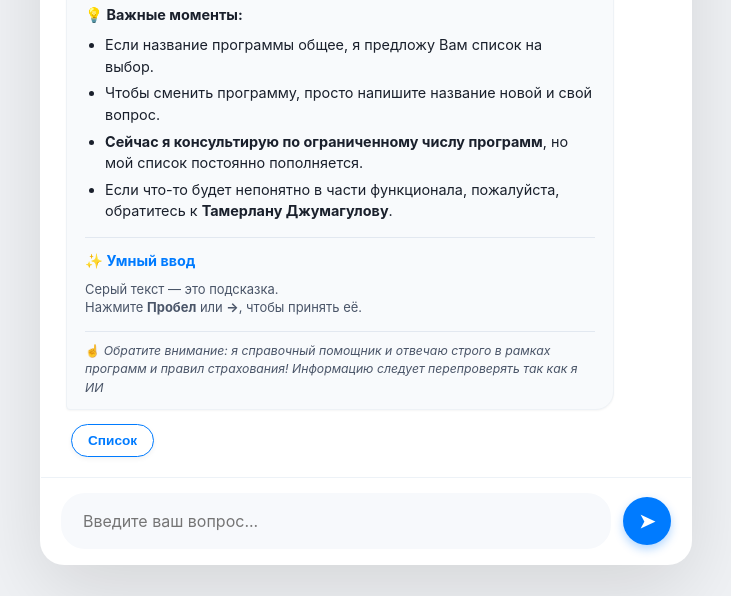
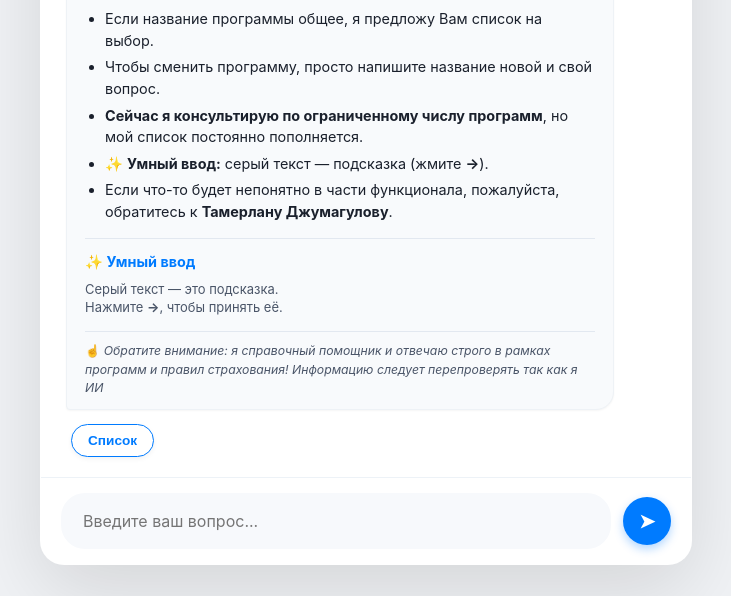
Before and after one commit to Tamerlan12345/dmbpv1, a plain HTML site: page index.html in a window 1280 px wide. Shown: the part 204-800 px from the top of the page, without its empty margins (274-1005 px from the left). Drawn offline with Linux system fonts and the light colour scheme.

Commit message:
Update index.html

```diff
--- a/index.html
+++ b/index.html
@@ -284,6 +284,7 @@
                     <li>Если название программы общее, я предложу Вам список на выбор.</li>
                     <li>Чтобы сменить программу, просто напишите название новой и свой вопрос.</li>
                     <li><b>Сейчас я консультирую по ограниченному числу программ</b>, но мой список постоянно пополняется.</li>
+                    <li>✨ <b>Умный ввод:</b> серый текст — подсказка (жмите <b>→</b>).</li>
                     <li>Если что-то будет непонятно в части функционала, пожалуйста, обратитесь к <b>Тамерлану Джумагулову</b>.</li>
                 </ul>
 
@@ -291,7 +292,7 @@
                     <p style="color: var(--blue); margin-bottom: 4px;"><b>✨ Умный ввод</b></p>
                     <p style="font-size: 0.9em; color: var(--text-light); line-height: 1.4;">
                         Серый текст — это подсказка.<br>
-                        Нажмите <b>Пробел</b> или <b>→</b>, чтобы принять её.
+                        Нажмите <b>→</b>, чтобы принять её.
                     </p>
                 </div>
 
@@ -395,9 +396,9 @@
             }
         });
 
-        // Обработка клавиш (Tab, Space, Right Arrow)
+        // Обработка клавиш (Только ArrowRight)
         inputEl.addEventListener('keydown', (e) => {
-            if ((e.key === 'Tab' || e.key === 'ArrowRight' || e.key === ' ') && currentSuggestion) {
+            if (e.key === 'ArrowRight' && currentSuggestion) {
                 const val = inputEl.value;
                 if (ghostEl.textContent.length > val.length) {
                     e.preventDefault();
```
